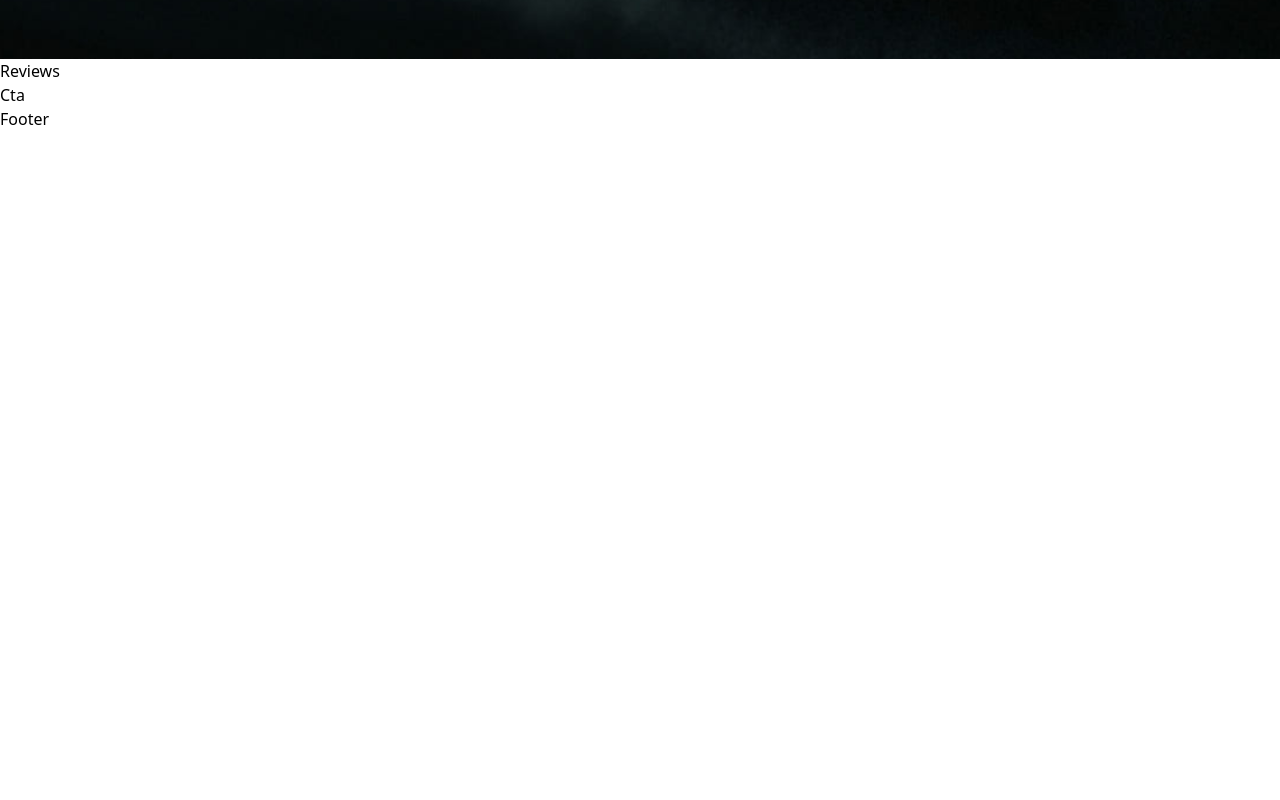
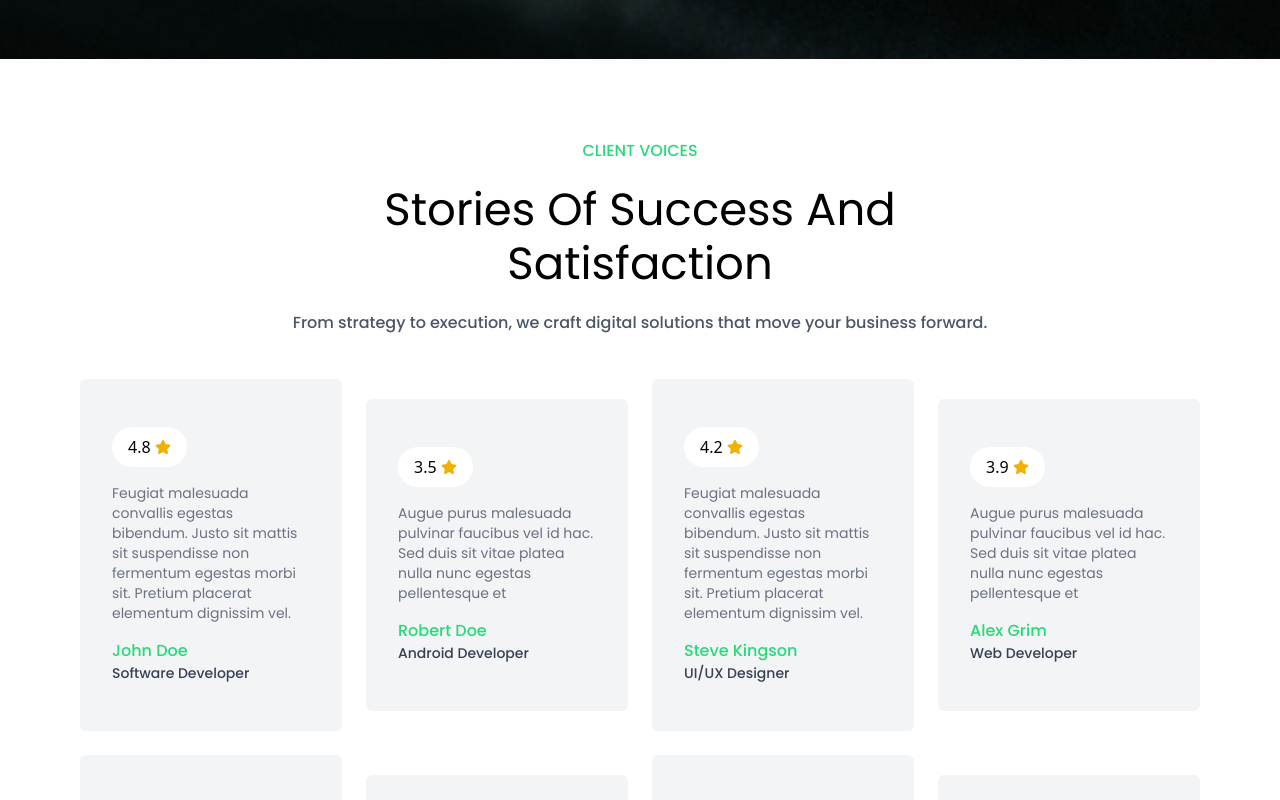
Before and after one commit to Vikash-Mishra06/Nexovate.-Agency, a React (Vite) app: page / in a window 1280 px wide. Shown: the part 4340-5140 px from the top of the page. Before the commit the page ends 4471 px from the top, so only its background shows below. Built offline with nearby package versions, Linux system fonts and the light colour scheme.

Commit message:
third commit

```diff
--- a/src/components/Reviews.jsx
+++ b/src/components/Reviews.jsx
@@ -1,8 +1,37 @@
-import React from 'react'
+import React, { useEffect } from 'react'
+import AOS from 'aos'
+import 'aos/dist/aos.css'
+import {reviews} from '../export'
+import { FaStar } from "react-icons/fa";
 
 const Reviews = () => {
+  useEffect(() => {
+      AOS.init({
+        duration: 800,
+        delay: 200,
+        once: false
+      })
+    }, [])
+
   return (
-    <div>Reviews</div>
+    <div id='testimonials' className='w-full h-auto flex flex-col items-center justify-center lg:px-[80px] px-[20px] lg:py-[80px] py-[20px] gap-[20px]'>
+      <h1 data-aos="zoom-in" data-aos-delay="100" className='text-themegreen text-md font-poppins font-medium'>CLIENT VOICES</h1>
+      <h1 data-aos="zoom-in" data-aos-delay="100" className='text-black lg:text-[45px] text-[30px] capitalize font-poppins leading-[1.2em] text-center lg:w-[50%] w-full'>Stories of Success and Satisfaction</h1>
+      <p data-aos="zoom-in" data-aos-delay="100" className='text-gray-600 text-md font-medium font-poppins text-center'>From strategy to execution, we craft digital solutions that move your business forward.</p>
+
+      <div  className='w-full grid grid-cols-1 lg:grid-cols-4 justify-center items-center lg:gap-6 gap-4 mt-6'>
+        {reviews.map((review, idx) => (
+          <div data-aos="slide-up" data-aos-delay="100" key={idx} className='flex flex-col justify-center items-start gap-4 bg-gray-100 hover:bg-green-100 lg:py-12 py-5 lg:px-8 px-4 rounded-md cursor-pointer'>
+            <button className='flex justify-center items-center gap-1 bg-white py-2 px-4 rounded-full'>{review.rating}<FaStar className='text-yellow-500' /> </button>
+            <p className='text-gray-500 text-sm font-poppins text-left'>{review.about}</p>
+            <div>
+              <h1 className='text-themegreen text-md font-poppins text-left font-medium'>{review.name}</h1>
+              <h1 className='text-gray-700 font-medium text-sm font-poppins text-left capitalize'>{review.role}</h1>
+            </div>
+          </div>
+        ))}
+      </div>
+    </div>
   )
 }
 
```
